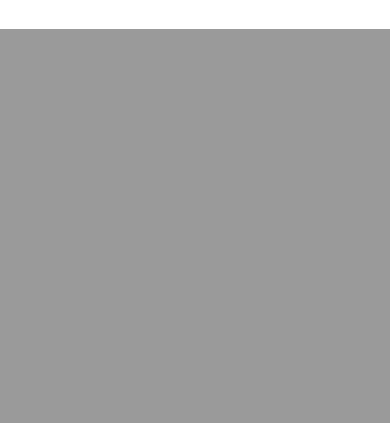
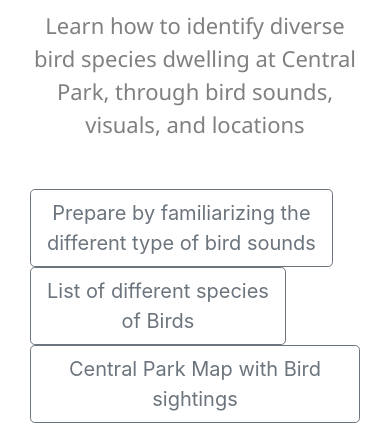
Before and after one commit to elifia-muthia/central-park-tweeters, a Flask app: page / in a window 390 px wide; the page is wider, and only the part inside the window is pictured. Shown: the part 815-1238 px from the top of that part. Before the commit the page ends 844 px from the top of that part, so only its background shows below. Run offline with Flask 3, Linux system fonts and the light colour scheme; some libraries are stand-ins or nearby versions.

Commit message:
homepage UI

```diff
--- a/static/main.css
+++ b/static/main.css
@@ -13,10 +13,28 @@
     background-color: lightgray;
 }
 
+
+.welcome-header{
+    font-size: 70px;
+    font-weight: bold;
+    padding: 35px;
+    margin: 4rem 0 0.5rem;
+
+}
+
+.short-desc{
+    font-family:'Segoe UI', Tahoma, Geneva, Verdana, sans-serif;
+    text-align: center;
+    font-size: 22px;
+    color: gray;
+    margin: 0rem 0 2rem;
+}
+
 .homepage-main {
     position: relative;
     background-image: url('/static/images/homepage-splash.webp');
-    font-family: 'Lucida Sans', 'Lucida Sans Regular', 'Lucida Grande', 'Lucida Sans Unicode', Geneva, Verdana, sans-serif;
+    /* font-family: 'Lucida Sans', 'Lucida Sans Regular', 'Lucida Grande', 'Lucida Sans Unicode', Geneva, Verdana, sans-serif; */
+    font-family: system-ui, -apple-system, BlinkMacSystemFont, 'Segoe UI', Roboto, Oxygen, Ubuntu, Cantarell, 'Open Sans', 'Helvetica Neue', sans-serif;
     background-size: cover;
     background-position: center;
     background-repeat: no-repeat;
--- a/templates/homepage.html
+++ b/templates/homepage.html
@@ -2,16 +2,61 @@
 
 {% block content %}
 
-<div id="homepage">
+<body>
+    <div class="col-md-12">
+        <div class = "row justify-content-center welcome-header">
+            <center><strong>Welcome to <br> Central Park Tweeters!</strong></center>
+        </div>
+
+        <div class="row justify-content-center short-desc">
+            <p>Learn how to identify diverse bird species dwelling at Central Park, through bird sounds, visuals, and locations</p>
+        </div>
+
+        <div class="row justify-content-center">
+            <div class="col-md-4">
+                <a href="/sound"><button class="btn btn-outline-secondary btn-lg">Prepare by familiarizing the <br> different type of bird sounds</button></a>
+            </div>
+            <div class="col-md-4 justify-content-center">
+                <a href="/sound"><button class="btn btn-outline-secondary btn-lg">List of different species <br> of Birds</button></a>
+            </div>
+            <div class="col-md-4">
+                <a href="/sound"><button class="btn btn-outline-secondary btn-lg">Central Park Map with Bird sightings</button></a>
+            </div>
+        </div>
+    </div>
+
+</body>
+<!-- <div id="homepage">
     <div class="homepage-main">
+        <div class="col-md-12 homepage-card">
 
-        <div class="homepage-card">
-            <div class="homepage-title">Welcome!</div>
-            <button class="start">Get Started</button>
+            <center><div class="homepage-title">Welcome to Central Park Tweeters !</div></center>
+            <p>Learn how to identify diverse bird species dwelling at Central Park, through bird sounds, visuals, and locations </p>
+
+            <a href="/sound"><button class="start">Prepare by familiarizing the <br> different type of bird sounds</button></a>
         </div>
 
     </div>
 
-</div>
+</div> -->
+
+<!-- <body class="main-background">
+    <div class ="col-md-12">
+        <div class="row justify-content-center welcome-header">
+            <strong><center> Welcome to BluePawAlumni! </center></strong>
+            <p class="txt-light short-desc"> This is a webpage to search notable alumni from Columbia College and Barnard College, highlighting their achievements. </p>
+        </div>
+        <div class ="row justify-content-center note-header">
+            <center><h2><strong>Alumni of the Week</strong></h2></center>
+            <div class="row justify-content-center" id="alumniContainer"></div>
+        </div>
+
+    </div>
+
+
+    </div>
+
+
+</body> -->
 
 {% endblock %}
--- a/templates/layout.html
+++ b/templates/layout.html
@@ -22,10 +22,10 @@
     <nav class="navbar navbar-expand-lg navbar-color">
         <div class="container">
             <a class="navbar-brand" href="/">Central Park Tweeters</a>
-            <a class="nav-item nav-link" href="/sound">Sound</a>
+            <a class="nav-item nav-link" href="/sound">Sounds</a>
             <a class="nav-item nav-link" href="/birds">Birds</a>
             <a class="nav-item nav-link" href="/map">Map</a>
-            <a class="nav-item nav-link" href="/quiz">Quiz</a>
+            <a class="nav-item nav-link" href="/quiz">Quiz Me!</a>
             <button class="navbar-toggler" type="button" data-bs-toggle="collapse" data-bs-target="#navbarNavAltMarkup" aria-controls="navbarNavAltMarkup" aria-expanded="false" aria-label="Toggle navigation">
                 <span class="navbar-toggler-icon"></span>
             </button>
```
